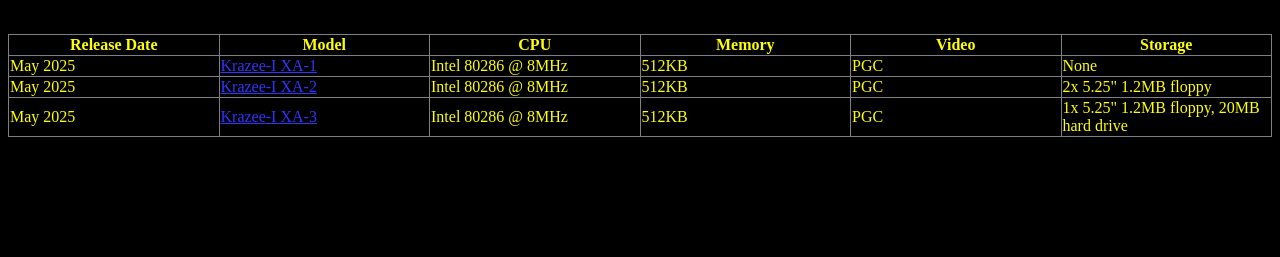
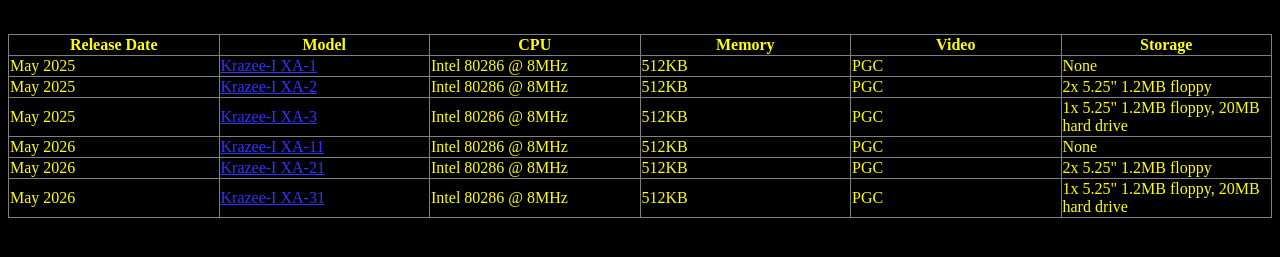
Before and after one commit to KrazeeTobi/misfits-deluxe, a plain HTML site: page krazee1/workstation.html in a window 1280 px wide. Shown: the part 91-348 px from the top of the page. Drawn offline with Linux system fonts and the light colour scheme.

Commit message:
may 2026 machines

```diff
--- a/krazee1/workstation.html
+++ b/krazee1/workstation.html
@@ -41,6 +41,30 @@
 <td style="width: 16%; height: 18px;">PGC</td>
 <td style="width: 16%; height: 18px;">1x 5.25" 1.2MB floppy, 20MB hard drive</td>
 </tr>
+  <tr style="color: #ffff00;" "height: 18px;">
+<td style="width: 16%; height: 18px;">May 2026</td>
+<td style="width: 16%; height: 18px;"><a href="https://drive.google.com/file/d/13PzUWegtsz2xRn3behOBL4DH_f8_kRBQ/view?usp=sharing" target="_top">Krazee-I XA-11</a></td>
+<td style="width: 16%; height: 18px;">Intel 80286 @ 8MHz</td>
+<td style="width: 16%; height: 18px;">512KB</td>
+<td style="width: 16%; height: 18px;">PGC</td>
+<td style="width: 16%; height: 18px;">None</td>
+</tr>
+<tr style="color: #ffff00;" "height: 18px;">
+<td style="width: 16%; height: 18px;">May 2026</td>
+<td style="width: 16%; height: 18px;"><a href="https://drive.google.com/file/d/1rnPTA7L02N1JFqbG_4hRvdU07kbRriSd/view?usp=sharing" target="_top">Krazee-I XA-21</a></td>
+<td style="width: 16%; height: 18px;">Intel 80286 @ 8MHz</td>
+<td style="width: 16%; height: 18px;">512KB</td>
+<td style="width: 16%; height: 18px;">PGC</td>
+<td style="width: 16%; height: 18px;">2x 5.25" 1.2MB floppy</td>
+</tr>
+<tr style="color: #ffff00;" "height: 18px;">
+<td style="width: 16%; height: 18px;">May 2026</td>
+<td style="width: 16%; height: 18px;"><a href="https://drive.google.com/file/d/1yBgP8n7Cavkf6LhLHLrXP4LqJ0cnXwbG/view?usp=sharing" target="_top">Krazee-I XA-31</a></td>
+<td style="width: 16%; height: 18px;">Intel 80286 @ 8MHz</td>
+<td style="width: 16%; height: 18px;">512KB</td>
+<td style="width: 16%; height: 18px;">PGC</td>
+<td style="width: 16%; height: 18px;">1x 5.25" 1.2MB floppy, 20MB hard drive</td>
+</tr>
 </table>
 </body>
 </html>
```
